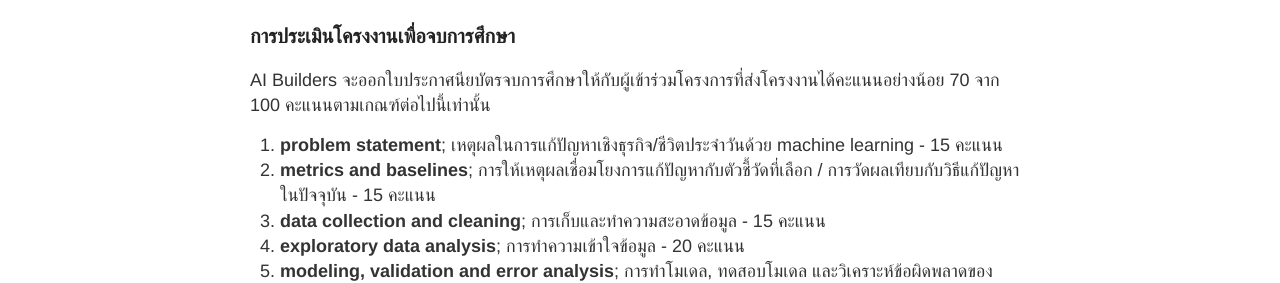
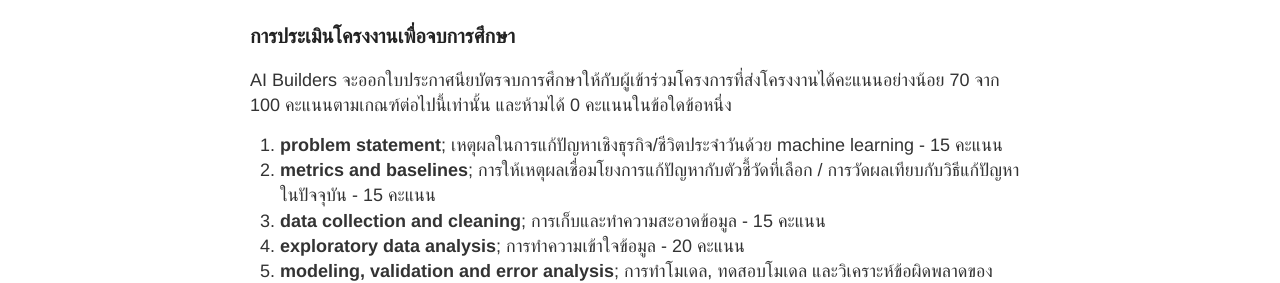
Before and after one commit to ai-builders/ai-builders.github.io, a Jekyll site: the page built from docs/_posts/2022-3-14-orientation-2022.md, in a window 1280 px wide. Shown: the part 819-1102 px from the top of the page. Built offline with Jekyll 4.4.1, drawn with Linux system fonts in a browser that asks for light colours.

Commit message:
add non-zero in any criteria to evaluation

```diff
--- a/docs/_posts/2022-3-14-orientation-2022.md
+++ b/docs/_posts/2022-3-14-orientation-2022.md
@@ -14,7 +14,7 @@ title: ปฐมนิเทศ AI Builders 2022
 6. **sharing is caring**; ชุดข้อมูลเปิดและโปรแกรม open source คือสาธารณูปโภคพื้นฐานของสังคม โค้ดทุกบรรทัด-ข้อมูลทุกชิ้นที่เราสร้างขึ้นอาจจะเป็นส่วนหนึ่งให้ใครนำไปพัฒนาสังคมต่อไปได้อย่างไม่รู้จบ เหมือนที่ NLP ภาษาไทยอาจจะพูดได้ว่าถูกวางรากฐานด้วยงาน open source ของ [wannaphong](https://github.com/wannaphong)
 
 ### การประเมินโครงงานเพื่อจบการศึกษา
-AI Builders จะออกใบประกาศนียบัตรจบการศึกษาให้กับผู้เข้าร่วมโครงการที่ส่งโครงงานได้คะแนนอย่างน้อย 70 จาก 100 คะแนนตามเกณฑ์ต่อไปนี้เท่านั้น
+AI Builders จะออกใบประกาศนียบัตรจบการศึกษาให้กับผู้เข้าร่วมโครงการที่ส่งโครงงานได้คะแนนอย่างน้อย 70 จาก 100 คะแนนตามเกณฑ์ต่อไปนี้เท่านั้น และห้ามได้ 0 คะแนนในข้อใดข้อหนึ่ง
 1. **problem statement**; เหตุผลในการแก้ปัญหาเชิงธุรกิจ/ชีวิตประจำวันด้วย machine learning - 15 คะแนน
 2. **metrics and baselines**; การให้เหตุผลเชื่อมโยงการแก้ปัญหากับตัวชี้วัดที่เลือก / การวัดผลเทียบกับวิธีแก้ปัญหาในปัจจุบัน - 15 คะแนน
 3. **data collection and cleaning**; การเก็บและทำความสะอาดข้อมูล - 15 คะแนน
```
